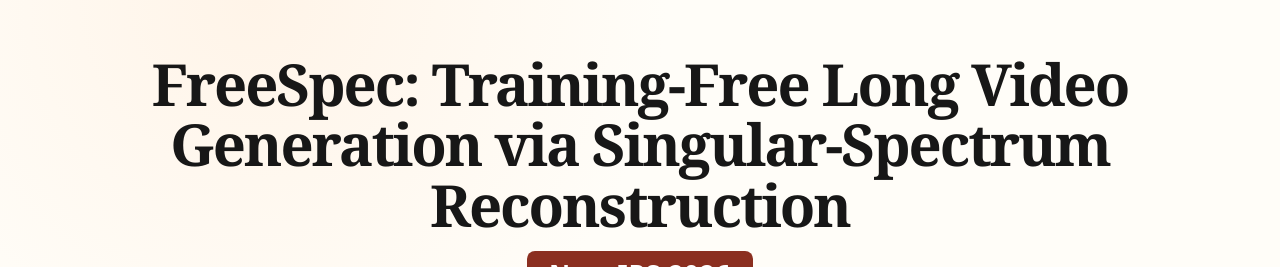
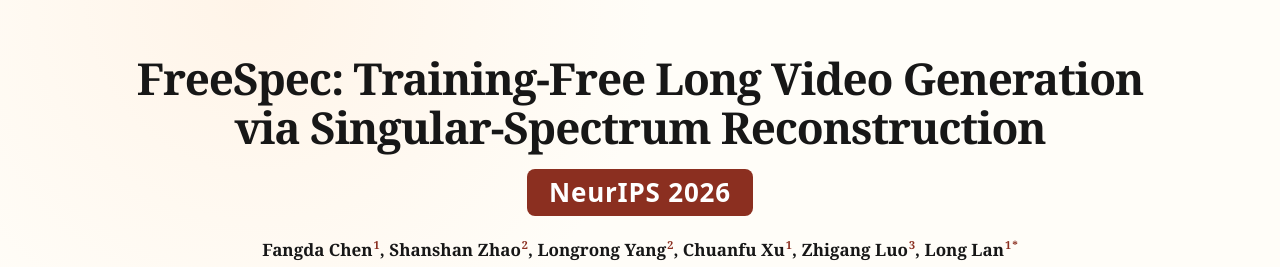
Before and after one commit to fdchen24/FreeSpec-Website, a plain HTML site: page index.html in a window 1280 px wide. Shown: the top 267 px of the page. Drawn offline with Linux system fonts and the light colour scheme.

Commit message:
Update h1 styles for improved layout and readability

```diff
--- a/index.html
+++ b/index.html
@@ -48,10 +48,10 @@
 
     h1 {
       margin: 0 auto 16px;
-      max-width: 980px;
-      font-size: clamp(34px, 5vw, 58px);
-      line-height: 1.04;
-      letter-spacing: -.035em;
+      max-width: 1080px;
+      font-size: clamp(28px, 3.6vw, 44px);
+      line-height: 1.12;
+      letter-spacing: -0.025em;
     }
 
     .authors {
```
